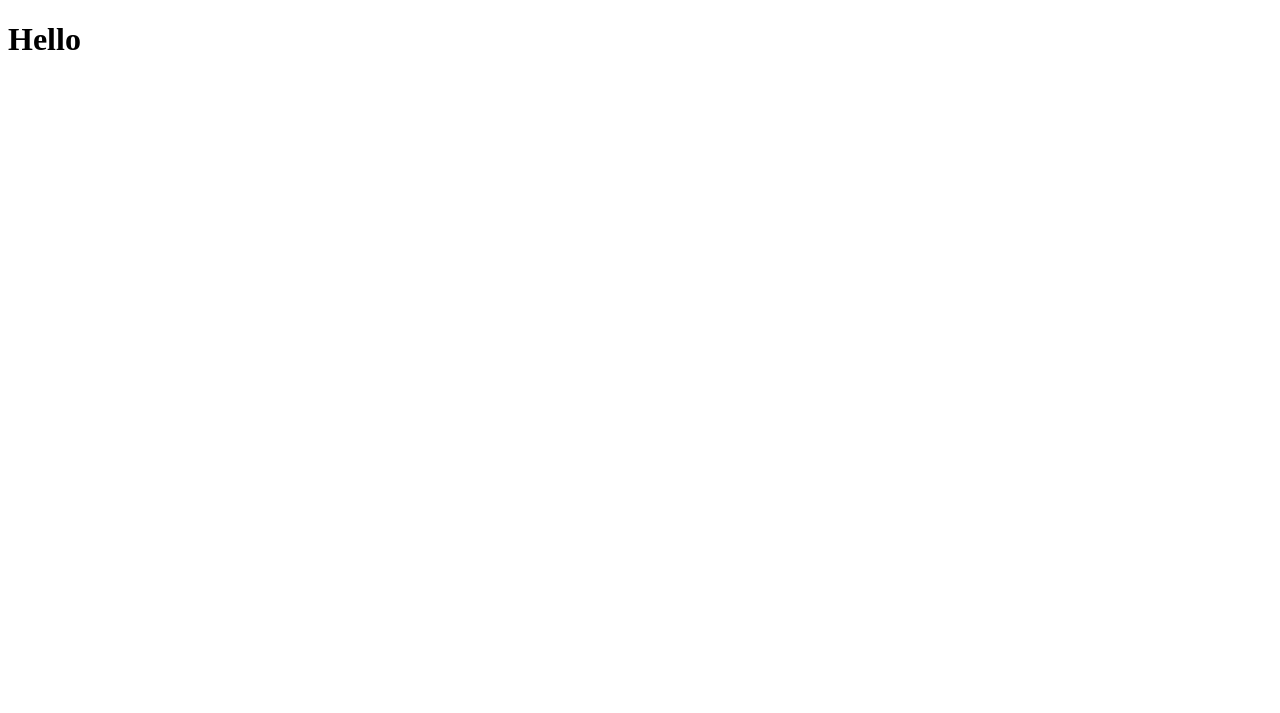
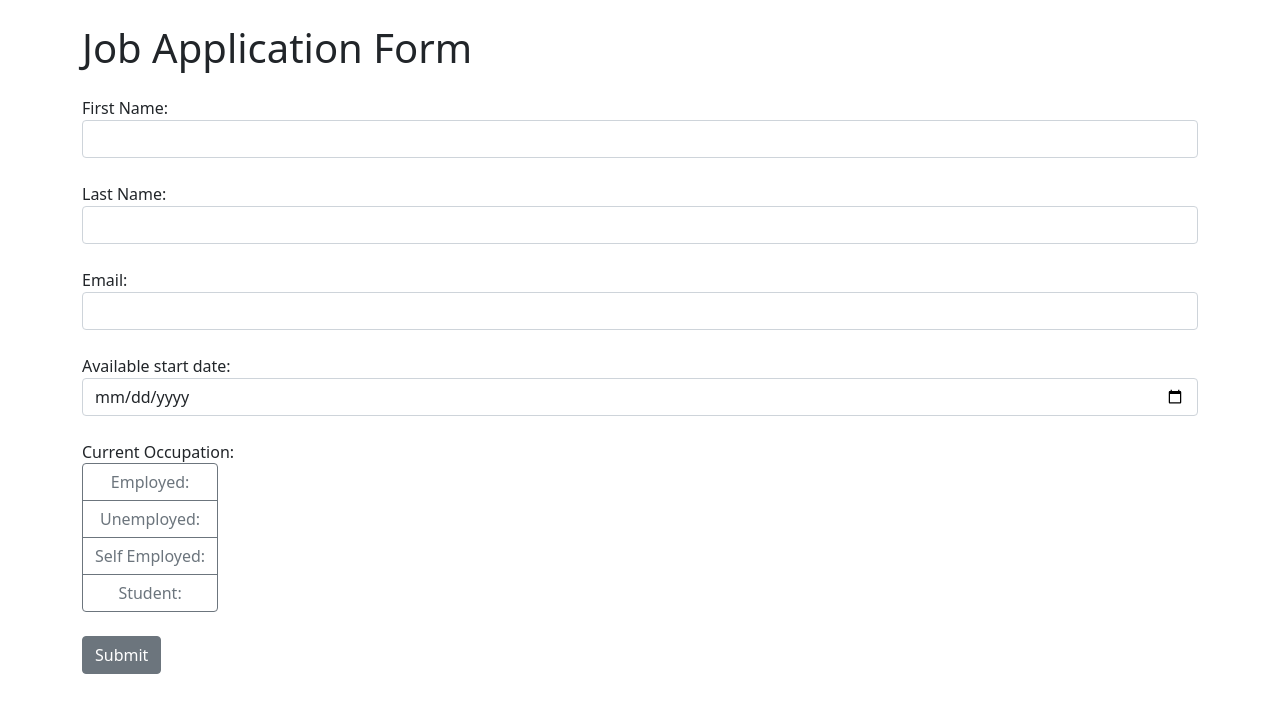
Before and after one commit to zxcvnnvcxz/job-application-form-template, a Django app: page / in a window 1280 px wide. Before the commit the part shown is almost empty. Shown: the top 713 px of the page. Run offline with Django 5.2, Linux system fonts and the light colour scheme.

Commit message:
Initial Commit

```diff
--- a/job_application/models.py
+++ b/job_application/models.py
@@ -4,7 +4,7 @@ class Form(models.Model):
     first_name = models.CharField(max_length=80)
     last_name = models.CharField(max_length=80)
     email = models.EmailField()
-    date = models.DateField
+    date = models.DateField()
     occupation = models.CharField(max_length=80)
 
     def __str__(self):
--- a/job_application/templates/index.html
+++ b/job_application/templates/index.html
@@ -1,10 +1,59 @@
-<!DOCTYPE html>
-<html lang="en">
-<head>
-    <meta charset="UTF-8">
-    <title>Title</title>
-</head>
-<body>
-    <h1>Hello</h1>
-</body>
+<!doctype html>
+<html>
+    <head>
+        <meta charset="utf-8">
+        <meta name="viewport" content="width=device-width, initial-scale=1, shrink-to-fit=no">
+        <link rel="stylesheet" href="https://cdn.jsdelivr.net/npm/bootstrap@5.1.3/dist/css/bootstrap.min.css">
+    </head>
+    <body>
+        <div class="container">
+            <h1 class="mt-4 mb-4">Job Application Form</h1>
+            <form method="post">
+                {% csrf_token %}
+                <div class="form-group mb-4">
+                    <label for="first_name">First Name:</label>
+                    <input class="form-control" type="text" id="first_name" name="first_name" required>
+                </div>
+                <div class="form-group mb-4">
+                    <label for="last_name">Last Name:</label>
+                    <input class="form-control" type="text" id="last_name" name="last_name" required>
+                </div>
+                <div class="form-group mb-4">
+                    <label for="email">Email:</label>
+                    <input class="form-control" type="email" id="email" name="email" required>
+                </div>
+                <div class="form-group mb-4">
+                    <label for="date">Available start date:</label>
+                    <input class="form-control" type="date" id="date" name="date" required>
+                </div>
+                <div class="form-group mb-4">
+                    <label>Current Occupation:</label>
+                    <br>
+                    <div class="btn-group-vertical" id="occupation">
+                        <input class="btn-check form-control" type="radio" id="employed" name="occupation" value="employed" required>
+                        <label class="btn btn-outline-secondary" for="employed">Employed:</label>
+
+                        <input class="btn-check form-control" type="radio" id="unemployed" name="occupation" value="unemployed" required>
+                        <label class="btn btn-outline-secondary" for="unemployed">Unemployed:</label>
+
+                        <input class="btn-check form-control" type="radio" id="self-employed" name="occupation" value="self-employed" required>
+                        <label class="btn btn-outline-secondary" for="self-employed">Self Employed:</label>
+
+                        <input class="btn-check form-control" type="radio" id="student" name="occupation" value="student" required>
+                        <label class="btn btn-outline-secondary" for="student">Student:</label>
+                    </div>
+                </div>
+                <button class="btn btn-secondary mb-4" type="submit">Submit</button>
+                {% if messages %}
+                <div class="alert alert-success">
+                    {% for message in messages %}
+                        {{ message }}
+                    {% endfor %}
+                </div>
+                {% endif %}
+            </form>
+        </div>
+    <script src="https://code.jquery.com/jquery-3.6.0.min.js"></script>
+    <script src="https://cdn.jsdelivr.net/npm/bootstrap@5.1.3/dist/js/bootstrap.min.js"></script>
+    </body>
 </html>
--- a/job_application/views.py
+++ b/job_application/views.py
@@ -1,5 +1,19 @@
+from django.contrib import messages
 from django.shortcuts import render
-
+from job_application.forms import ApplicationForm
+from .models import Form
 
 def index(request):
+    if request.method == "POST": # If the user presses submit button
+        form = ApplicationForm(request.POST)
+        if form.is_valid():
+            first_name = form.cleaned_data["first_name"]
+            last_name = form.cleaned_data["last_name"]
+            email = form.cleaned_data["email"]
+            date = form.cleaned_data["date"]
+            occupation = form.cleaned_data["occupation"]
+            Form.objects.create(first_name=first_name, last_name=last_name, email=email,
+                                date=date, occupation=occupation)
+            messages.success(request, "Form submitted successfully.")
+
     return render(request, "index.html")
```
Also changed, not shown: job_application/forms.py (added, +9 -0 lines), db.sqlite3, job_application/migrations/0002_form_date.py (added).
